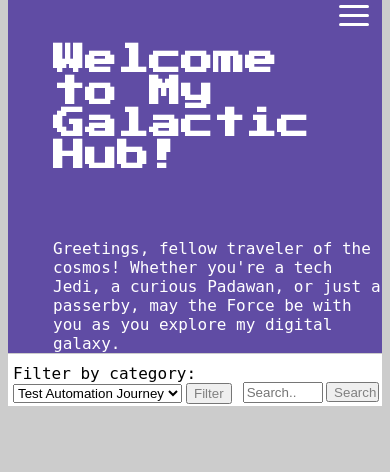
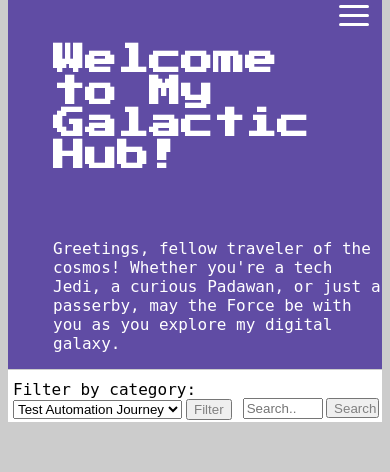
Before and after one commit to vizallati/devops-journey, a Flask app: page /categories in a window 390 px wide. Shown: the part 22-494 px from the top of the page. Run offline with Flask 2, Linux system fonts and the light colour scheme.

Commit message:
Add more styling to homepage

```diff
--- a/static/css/style.css
+++ b/static/css/style.css
@@ -251,7 +251,7 @@ button {
         display: block
     }
     .subtitle {
-        min-height: 110px;
+        min-height: 130px;
         text-align: left;
         margin-left: 45px;
         margin-bottom: 1px;
```
